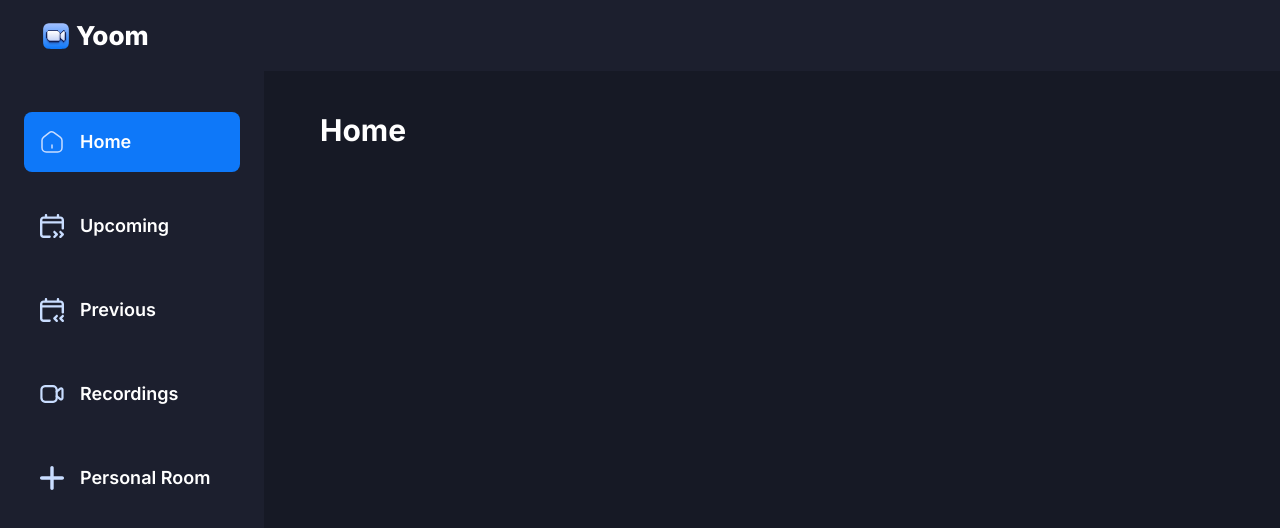
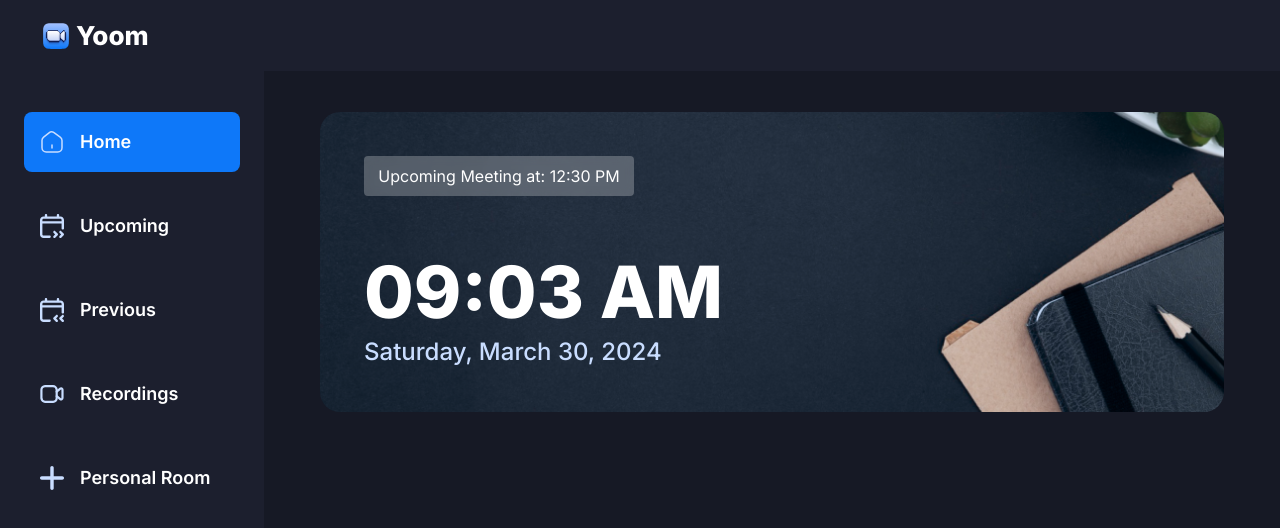
Before and after one commit to MohamedHabibFrigui/zoom-clone, a Next.js app: page / in a window 1280 px wide. Shown: the top 528 px of the page. Built offline with nearby package versions, Linux system fonts and the light colour scheme; no server answers.

Commit message:
Add homepage header

```diff
--- a/app/(root)/(home)/page.tsx
+++ b/app/(root)/(home)/page.tsx
@@ -1,7 +1,28 @@
 const HomePage = () => {
+  const now = new Date();
+
+  const time = now.toLocaleTimeString("en-US", {
+    hour: "2-digit",
+    minute: "2-digit",
+  });
+
+  const date = new Intl.DateTimeFormat("en-US", {
+    dateStyle: "full",
+  }).format(now);
+
   return (
     <section className="flex size-full flex-col gap-10 text-white">
-      <h1 className="text-3xl font-bold">Home</h1>
+      <div className="h-[300px] w-full rounded-[20px] bg-hero bg-cover">
+        <div className="flex h-full flex-col justify-between max-md:px-5 max-md:py-8 lg:p-11">
+          <h2 className="glassmorphism max-w-[270px] rounded py-2 text-center text-base font-normal">
+            Upcoming Meeting at: 12:30 PM
+          </h2>
+          <div className="flex flex-col gap-2">
+            <h1 className="text-4xl font-extrabold lg:text-7xl">{time}</h1>
+            <p className="text-lg font-medium text-sky-1 lg:text-2xl">{date}</p>
+          </div>
+        </div>
+      </div>
     </section>
   );
 };
--- a/app/globals.css
+++ b/app/globals.css
@@ -6,6 +6,17 @@
   margin: 0;
   padding: 0;
   box-sizing: border-box;
+}
+
+.glassmorphism {
+  background: rgba(255, 255, 255, 0.25);
+  backdrop-filter: blur(4px);
+  -webkit-backdrop-filter: blur(4px);
+}
+.glassmorphism2 {
+  background: rgba(18, 17, 17, 0.25);
+  backdrop-filter: blur(8px);
+  -webkit-backdrop-filter: blur(8px);
 }
 
 /* ==== clerk class override ===== */
@@ -45,76 +56,3 @@
     @apply flex items-center justify-between;
   }
 }
-
-@layer base {
-  :root {
-    --background: 0 0% 100%;
-    --foreground: 222.2 84% 4.9%;
-
-    --card: 0 0% 100%;
-    --card-foreground: 222.2 84% 4.9%;
-
-    --popover: 0 0% 100%;
-    --popover-foreground: 222.2 84% 4.9%;
-
-    --primary: 222.2 47.4% 11.2%;
-    --primary-foreground: 210 40% 98%;
-
-    --secondary: 210 40% 96.1%;
-    --secondary-foreground: 222.2 47.4% 11.2%;
-
-    --muted: 210 40% 96.1%;
-    --muted-foreground: 215.4 16.3% 46.9%;
-
-    --accent: 210 40% 96.1%;
-    --accent-foreground: 222.2 47.4% 11.2%;
-
-    --destructive: 0 84.2% 60.2%;
-    --destructive-foreground: 210 40% 98%;
-
-    --border: 214.3 31.8% 91.4%;
-    --input: 214.3 31.8% 91.4%;
-    --ring: 222.2 84% 4.9%;
-
-    --radius: 0.5rem;
-  }
-
-  .dark {
-    --background: 222.2 84% 4.9%;
-    --foreground: 210 40% 98%;
-
-    --card: 222.2 84% 4.9%;
-    --card-foreground: 210 40% 98%;
-
-    --popover: 222.2 84% 4.9%;
-    --popover-foreground: 210 40% 98%;
-
-    --primary: 210 40% 98%;
-    --primary-foreground: 222.2 47.4% 11.2%;
-
-    --secondary: 217.2 32.6% 17.5%;
-    --secondary-foreground: 210 40% 98%;
-
-    --muted: 217.2 32.6% 17.5%;
-    --muted-foreground: 215 20.2% 65.1%;
-
-    --accent: 217.2 32.6% 17.5%;
-    --accent-foreground: 210 40% 98%;
-
-    --destructive: 0 62.8% 30.6%;
-    --destructive-foreground: 210 40% 98%;
-
-    --border: 217.2 32.6% 17.5%;
-    --input: 217.2 32.6% 17.5%;
-    --ring: 212.7 26.8% 83.9%;
-  }
-}
-
-@layer base {
-  * {
-    @apply border-border;
-  }
-  body {
-    @apply bg-background text-foreground;
-  }
-}
--- a/tailwind.config.ts
+++ b/tailwind.config.ts
@@ -26,44 +26,12 @@
         blue: {
           1: "#0E78F9",
         },
-        border: "hsl(var(--border))",
-        input: "hsl(var(--input))",
-        ring: "hsl(var(--ring))",
-        background: "hsl(var(--background))",
-        foreground: "hsl(var(--foreground))",
-        primary: {
-          DEFAULT: "hsl(var(--primary))",
-          foreground: "hsl(var(--primary-foreground))",
-        },
-        secondary: {
-          DEFAULT: "hsl(var(--secondary))",
-          foreground: "hsl(var(--secondary-foreground))",
-        },
-        destructive: {
-          DEFAULT: "hsl(var(--destructive))",
-          foreground: "hsl(var(--destructive-foreground))",
-        },
-        muted: {
-          DEFAULT: "hsl(var(--muted))",
-          foreground: "hsl(var(--muted-foreground))",
-        },
-        accent: {
-          DEFAULT: "hsl(var(--accent))",
-          foreground: "hsl(var(--accent-foreground))",
-        },
-        popover: {
-          DEFAULT: "hsl(var(--popover))",
-          foreground: "hsl(var(--popover-foreground))",
-        },
-        card: {
-          DEFAULT: "hsl(var(--card))",
-          foreground: "hsl(var(--card-foreground))",
+        sky: {
+          1: "#C9DDFF",
         },
       },
-      borderRadius: {
-        lg: "var(--radius)",
-        md: "calc(var(--radius) - 2px)",
-        sm: "calc(var(--radius) - 4px)",
+      backgroundImage: {
+        hero: "url('/images/hero-background.png')",
       },
       keyframes: {
         "accordion-down": {
```
Also changed, not shown: public/images/hero-background.png (added).
